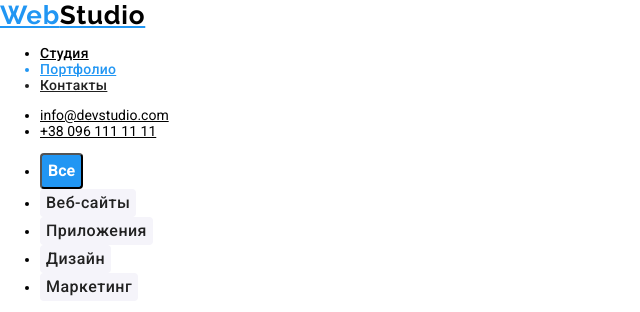
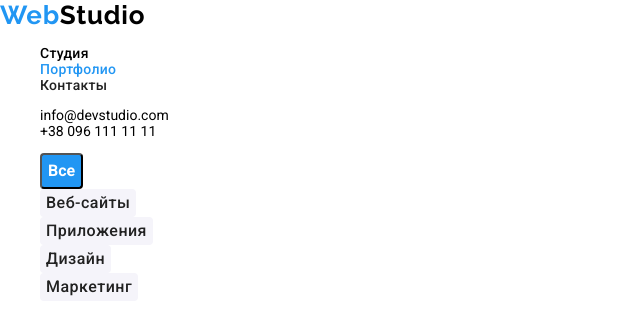
Before and after one commit to SergeyBelozub/goit-markup-hw-02, a plain HTML site: page portfolio/portfolio.html in a window 1280 px wide. Shown: the top 312 px of the page, 0-640 px from the left. Drawn offline with Linux system fonts and the light colour scheme.

Commit message:
Update style.css

```diff
--- a/css/style.css
+++ b/css/style.css
@@ -14,14 +14,15 @@ body {
     font-family: 'Roboto', sans-serif;
     font-size: 14px;
     background: var(--first-color-content);
-    text-decoration: none;
-    list-style-type: none;
+
 }
 
 *,
 *::after,
 *::before {
-   box-sizing: inherit;
+    box-sizing: inherit;
+    text-decoration: none;
+    list-style-type: none;
 }
 
 .visually-hidden {
```
